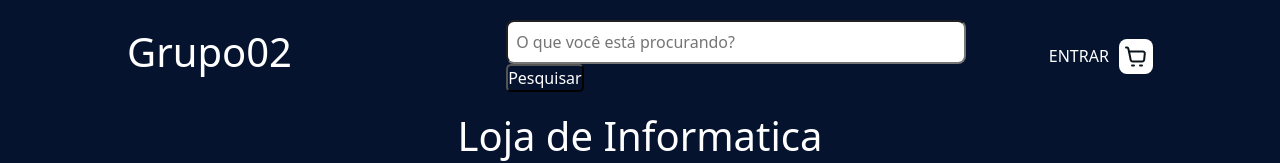
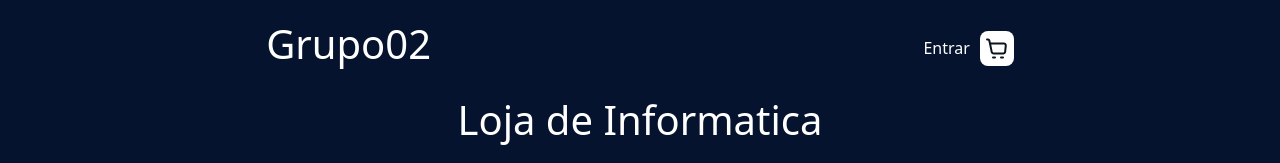
Before and after one commit to Adilson-Fernando-Neves-Ornellas/Trabalho-ReactJs-Serratec-2023.2, a React (Vite) app in the folder project-serraTec-2023.2/: page / in a window 1280 px wide. Shown: the top 163 px of the page. Built offline with nearby package versions, Linux system fonts and the light colour scheme; data requests are answered from the project's data file.

Commit message:
fox: corrigindo NavBAr and page de carrinhos

```diff
--- a/project-serraTec-2023.2/src/Contexto/Context.jsx
+++ b/project-serraTec-2023.2/src/Contexto/Context.jsx
@@ -1,37 +1,13 @@
-import PropTypes from 'prop-types';
-import { createContext, useContext, useState } from 'react';
 
-const AuthContext = createContext();
+import { createContext, useState } from 'react';
+
+export const AuthContext = createContext({})
 
 export const AuthProvider = ({ children }) => {
-  const [user, setUser] = useState(null);
-  const [isLoggedIn, setIsLoggedIn] = useState(false);
-  const [idUsuario, setidusuario] = useState('');
-  const [listaProduto, setListaProduto] = useState([]);
-  const [listaCarrinho, setListaCarrinho] = useState([]);
+    const [listaProduto, setListaProduto] = useState([]);
+    const [listaCarrinho, setListaCarrinho] = useState([]);
+    const [isLoggedIn, setIsLoggedIn] = useState(false);
+    const [idUsuario, setIdUsuario] = useState(false);
 
-  const login = (userData,idUsuario) => {
-    setUser(userData);
-    setIsLoggedIn(true);
-    setIdusuario(idUsuario)
-  }
-
-  const logout = () => {
-    setUser(null);
-    setIsLoggedIn(false); // Define o estado de login como false
-  };
-
-  return (
-    <AuthContext.Provider value={{ user, login, logout, isLoggedIn, idUsuario, listaProduto , setListaProduto, listaCarrinho, setListaCarrinho}}>
-      {children}
-    </AuthContext.Provider>
-  );
-};
-
-AuthProvider.propTypes = {
-  children: PropTypes.node, // Adicione esta linha para validar 'children'
-};
-
-export const useGeral = () => {
-  return useContext(AuthContext);
-};
+    return <AuthContext.Provider value={{isLoggedIn,setIsLoggedIn, listaProduto , setListaProduto, listaCarrinho, setListaCarrinho,idUsuario, setIdUsuario}}>{children}</AuthContext.Provider>
+}
--- a/project-serraTec-2023.2/src/Paginas/Carrinho/Carrinho.jsx
+++ b/project-serraTec-2023.2/src/Paginas/Carrinho/Carrinho.jsx
@@ -2,21 +2,22 @@ import React, { useEffect } from "react";
 import Header from "../../components/header/header";
 import Footer from "../../components/Footer/Footer";
 import CardCarrinho from "../../components/CardCarinho/CardCarrinho";
-import { useGeral } from "../../Contexto/Context";
 import './Carrinho.css'
+import { useContext } from "react";
+import { AuthContext } from "../../Contexto/Context";
+
 
 const Carrinho = () => {
-  const { listaCarrinho } = useGeral();
+  const { listaCarrinho,listaProduto } = useContext(AuthContext);
 
   let valortotal = 0;
 
   useEffect(() => {
-    // Qualquer código que dependa da listaCarrinho atualizada pode ser colocado aqui
     valortotal = listaCarrinho.reduce(
       (acumulador, valorTotal) => acumulador + valorTotal.preco, 0);
-
     console.log(listaCarrinho);
-  }, [listaCarrinho]);
+    console.log(listaProduto);
+  }, []);
 
   return (
     <>
--- a/project-serraTec-2023.2/src/Paginas/Login/Login.jsx
+++ b/project-serraTec-2023.2/src/Paginas/Login/Login.jsx
@@ -6,8 +6,9 @@ import "bootstrap/dist/css/bootstrap.min.css";
 import Header from "../../components/header/header";
 import { useNavigate } from "react-router";
 import "./Login.css";
-import { useGeral } from "../../Contexto/Context";
 import Footer from "../../components/Footer/Footer";
+import { useContext } from "react";
+import { AuthContext } from "../../Contexto/Context";
 
 const Login = () => {
   const navigate = useNavigate();
@@ -15,7 +16,7 @@ const Login = () => {
   const [senha, setSenha] = useState("");
   const [gravarSenha, setGravarSenha] = useState(false);
   const [usuario, setUsuario] = useState([]);
-  const { login, isLoggedIn } = useGeral();
+  const {isLoggedIn,setIsLoggedIn,setIdUsuario} = useContext(AuthContext);
 
   const irParaMeusPedidos= () =>{
     navigate("/pedidos/" + email);
@@ -30,11 +31,13 @@ const Login = () => {
     setUsuario(response.data[0]);
   };
 
+
   function verificarLogin(e) {
     e.preventDefault();
     getUsuarios();
     if (usuario.id) {
-      login(true,usuario.id);
+      setIsLoggedIn(true)
+      setIdUsuario(usuario.id)
       alert("Login efetuado com sucesso");
       navigate("/pedidos/" + usuario.id);
     } else {
--- a/project-serraTec-2023.2/src/Paginas/Produtos/Produtos.jsx
+++ b/project-serraTec-2023.2/src/Paginas/Produtos/Produtos.jsx
@@ -3,12 +3,13 @@ import {useEffect } from "react";
 import { api } from "../../api/api";
 import NavBar from "../../components/NavBar/NavBar";
 import "./Produtos.css";
-import { useGeral } from "../../Contexto/Context";
+import { useContext } from "react";
+import { AuthContext } from "../../Contexto/Context";
 import Footer from "../../components/Footer/Footer";
 
 const Produtos = () => {
 
-  const {listaProduto, setListaProduto} = useGeral()
+  const {listaProduto, setListaProduto} = useContext(AuthContext)
 
   useEffect(() => {
     getProdutos();
@@ -16,7 +17,9 @@ const Produtos = () => {
 
   const getProdutos = async () => {
     const response = await api.get("/produtos");
-    setListaProduto(response.data);
+    const produtos = response.data;
+    let teste = produtos; // Assumindo que `teste` seja uma variável fora do escopo do componente.
+    setListaProduto(produtos);
   };
 
   return (
@@ -32,7 +35,6 @@ const Produtos = () => {
             quantidade={produto.quantidade}
             descricao={produto.descricao}
             imgurl={produto.imgurl}
-            getProdutos={getProdutos}
           />
         ))}
       </div>
--- a/project-serraTec-2023.2/src/components/CardProdutos/CardProduto.jsx
+++ b/project-serraTec-2023.2/src/components/CardProdutos/CardProduto.jsx
@@ -1,24 +1,22 @@
 import './CardProdutos.css'
-import { useNavigate } from "react-router-dom"
-import { api } from "../../api/api";
-import { useGeral } from '../../Contexto/Context';
+import { useNavigate } from "react-router-dom";
+import { useContext } from "react";
+import { AuthContext } from '../../Contexto/Context';
 
 
 const CardProduto = ({id,nome,preco,quantidade,descricao,imgurl}) => {
-  const {setListaCarrinho, listaCarrinho} = useGeral()
+const {setListaCarrinho, listaCarrinho,listaProduto} = useContext(AuthContext)
+
   const navigate = useNavigate()
 
   function pageproduto(id) {
     navigate("/produto/"+ id)
   }
-  const getProduto = async (id) => {
-    const response = await api.get("/produtos/" + id);
-    setListaCarrinho([...listaCarrinho, response.data]);
-  };
 
   const adicinarAoCarrinho = (id) => {
-    getProduto(id);
-    console.log(listaCarrinho)
+    const produtoASerAdicionado = listaProduto.find((prod) => prod.id === id);
+    setListaCarrinho([...listaCarrinho, produtoASerAdicionado]);
+    console.log(listaCarrinho);
   }
 
   return (
--- a/project-serraTec-2023.2/src/components/NavBar/NavBar.css
+++ b/project-serraTec-2023.2/src/components/NavBar/NavBar.css
@@ -13,16 +13,7 @@
 .mensagemBoasVindas{
     text-align: center;
 }
-@media (max-width: 1024px) {
-    .containerInput{
-        display: none;
-    }
-}
-.inputBuscar{
-    border-radius: 8px;
-    padding: 8px;
-    width: 140%;
-}
+
 .containerLoginEcarrinho{
     display: flex;
     align-items: center;
@@ -33,6 +24,8 @@
     color: white;
     font-style: normal;
     text-decoration: none;
+    border: 0;
+    background-color: transparent;
 }
 .buttoncarrinho{
     border: 0;
@@ -90,3 +83,6 @@
     text-decoration: none;
     border-radius: 5px;
 }
+.linkdesativado{
+    display: none;
+}
--- a/project-serraTec-2023.2/src/components/NavBar/NavBar.jsx
+++ b/project-serraTec-2023.2/src/components/NavBar/NavBar.jsx
@@ -1,21 +1,27 @@
 import "./NavBar.css";
 import imgcarrinho from "../../imagens/imgcarrinho.svg";
 import Header from "../header/header";
-import { useGeral } from "../../Contexto/Context";
-import { useState } from "react";
+import { useContext } from "react";
+import { useNavigate } from "react-router";
+import { AuthContext } from "../../Contexto/Context";
 
 const NavBar = () => {
-  const { isLoggedIn, email, setListaProduto, listaProduto} = useGeral();
-  const [busca, setBusca] = useState("");
+  const { isLoggedIn,idUsuario,setIsLoggedIn } = useContext(AuthContext)
+  const navigate = useNavigate();
 
-  const buscarProd = (e) =>{
-    e.preventDefault();
-    setListaProduto(listaProduto.filter((prod) => prod.nome === busca))
-      if(busca === ""){
-        alert("Informe um produto!")
-      }else{
-        alert("Produto não encontrado!")
-      }
+  const desativarUsuario = () => {
+    setIsLoggedIn(false);
+  }
+
+  const pagePedidos = () =>{
+    navigate("/pedidos/"+idUsuario);
+  }
+  const pageLogin = () =>{
+    navigate("/login");
+  }
+
+  const pageCarrinho = () =>{
+    navigate("/carrinho");
   }
 
   return (
@@ -23,28 +29,20 @@ const NavBar = () => {
       <div className="navBarContainer">
         <div className="containerMenuNavBar">
           <h1 className="tituloEcommerce">Grupo02</h1>
-          <div className="containerInput">
-            <input
-
-            value={busca}
-              onChange={(string) => {setBusca(string.target.value);}}
-              className="inputBuscar"
-              type="text"
-              placeholder="O que você está procurando?"
-            />
-            <button className="pesquisar" onClick={buscarProd}>Pesquisar</button>
-          </div>
           <div className="containerLoginEcarrinho">
-            <a className="linkLogin" href = { isLoggedIn ?  "/pedidos/"+email : "/Login"}>
-              {isLoggedIn ? ' MEUS PEDIDOS':'ENTRAR'}
-            </a>
-            <a className="buttoncarrinho" href="/carrinho">
+          <button className="linkLogin" onClick={isLoggedIn ? pagePedidos : pageLogin}>
+              {isLoggedIn ? ' Meus pedidos':'Entrar'}
+            </button>
+            <button className="buttoncarrinho" onClick={pageCarrinho}>
               <img
                 className="imgcarrinho"
                 src={imgcarrinho}
                 alt="Imagem do carrinho de compra "
               />
-            </a>
+            </button>
+            <button className={isLoggedIn ? "linkLogin" : "linkdesativado"} onClick={isLoggedIn ? desativarUsuario : ""}>
+              {isLoggedIn ? ' Sair':''}
+            </button>
           </div>
         </div>
         <Header />
```
Also changed, not shown: project-serraTec-2023.2/src/main.jsx (+6 -3 lines).
